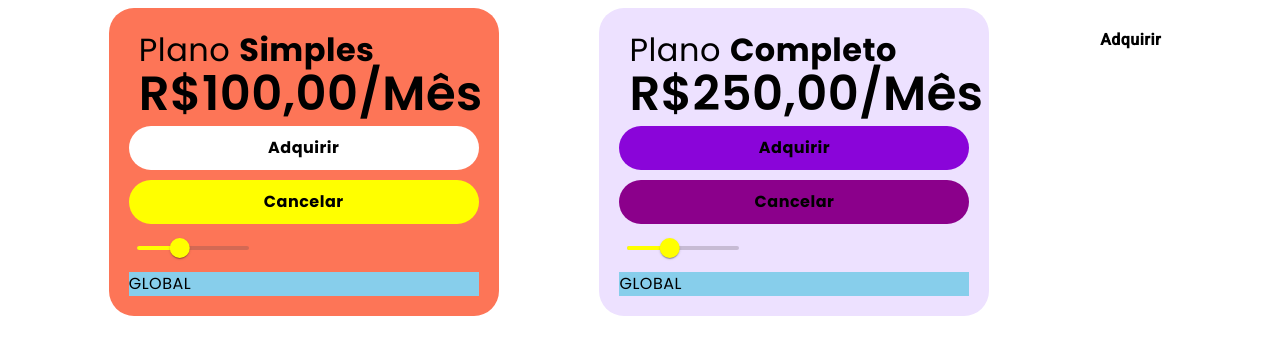
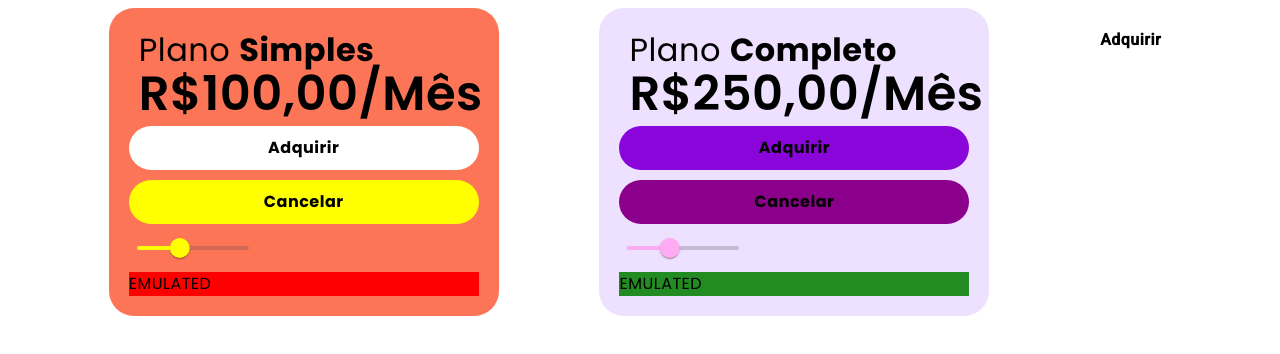
Before and after one commit to ViniciusFillos/LearningAngular, an Angular app in the folder project01/: page / in a window 1280 px wide. Shown: the top 354 px of the page. Built offline with nearby package versions, Linux system fonts and the light colour scheme.

Commit message:
view encapsulation emulated

```diff
--- a/project01/src/app/card-roxo/card-roxo.component.html
+++ b/project01/src/app/card-roxo/card-roxo.component.html
@@ -8,7 +8,7 @@
         <input matSliderThumb value="2.5">
     </mat-slider>
 
-    <div class="global">
-        GLOBAL
+    <div class="emulated">
+        EMULATED
     </div>
 </div>
--- a/project01/src/app/card/card.component.html
+++ b/project01/src/app/card/card.component.html
@@ -4,11 +4,11 @@
     <app-card-button></app-card-button>
     <app-card-button-cancel></app-card-button-cancel>
 
-    <mat-slider min="1" max="5" step="0.5">
+    <mat-slider min="1" max="5" step="0.5" id="cardSlider">
         <input matSliderThumb value="2.5">
     </mat-slider>
 
-    <div class="global">
-        GLOBAL
+    <div class="emulated">
+        EMULATED
     </div>
 </div>
--- a/project01/src/app/card/card.component.scss
+++ b/project01/src/app/card/card.component.scss
@@ -21,15 +21,6 @@
     }
 }
 
-.mdc-slider__track--active_fill {
-    border-color: yellow !important;
+.emulated {
+    background-color: #ff0000;
 }
-
-.mdc-slider__thumb-knob {
-    border-color: yellow !important;
-    background-color:yellow !important;
-}
-
-.global {
-    background-color: skyblue;
-}
--- a/project01/src/app/card/card.component.ts
+++ b/project01/src/app/card/card.component.ts
@@ -13,7 +13,7 @@ interface IInfos {
   selector: 'app-card',
   templateUrl: './card.component.html',
   styleUrl: './card.component.scss',
-  encapsulation: ViewEncapsulation.None,
+  encapsulation: ViewEncapsulation.Emulated,
 })
 
 export class CardComponent {
--- a/project01/src/styles.scss
+++ b/project01/src/styles.scss
@@ -1,3 +1,7 @@
 /* You can add global styles to this file, and also import other style files */
 
 @import './styles/global-overrides';
+
+.emulated {
+    background-color: forestgreen;
+}
--- a/project01/src/styles/_global-overrides.scss
+++ b/project01/src/styles/_global-overrides.scss
@@ -2,6 +2,12 @@
     background-color: yellow !important;
 }
 
-// .mdc-slider__track--active_fill {
-//     border-color: yellow !important;
-// }
+
+#cardSlider .mdc-slider__track--active_fill {
+    border-color: yellow !important;
+}
+
+#cardSlider .mdc-slider__thumb-knob {
+    border-color: yellow !important;
+    background-color:yellow !important;
+}
```
